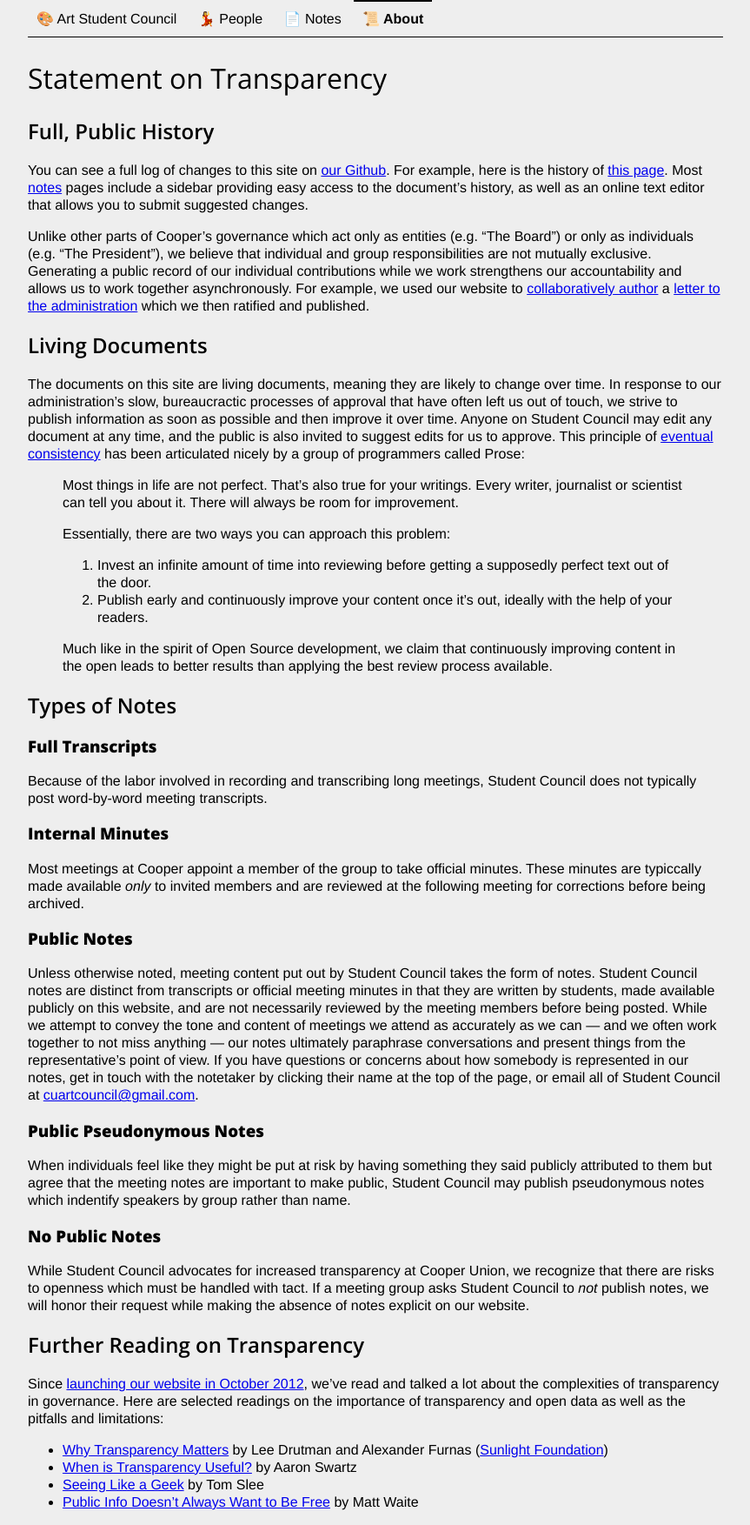
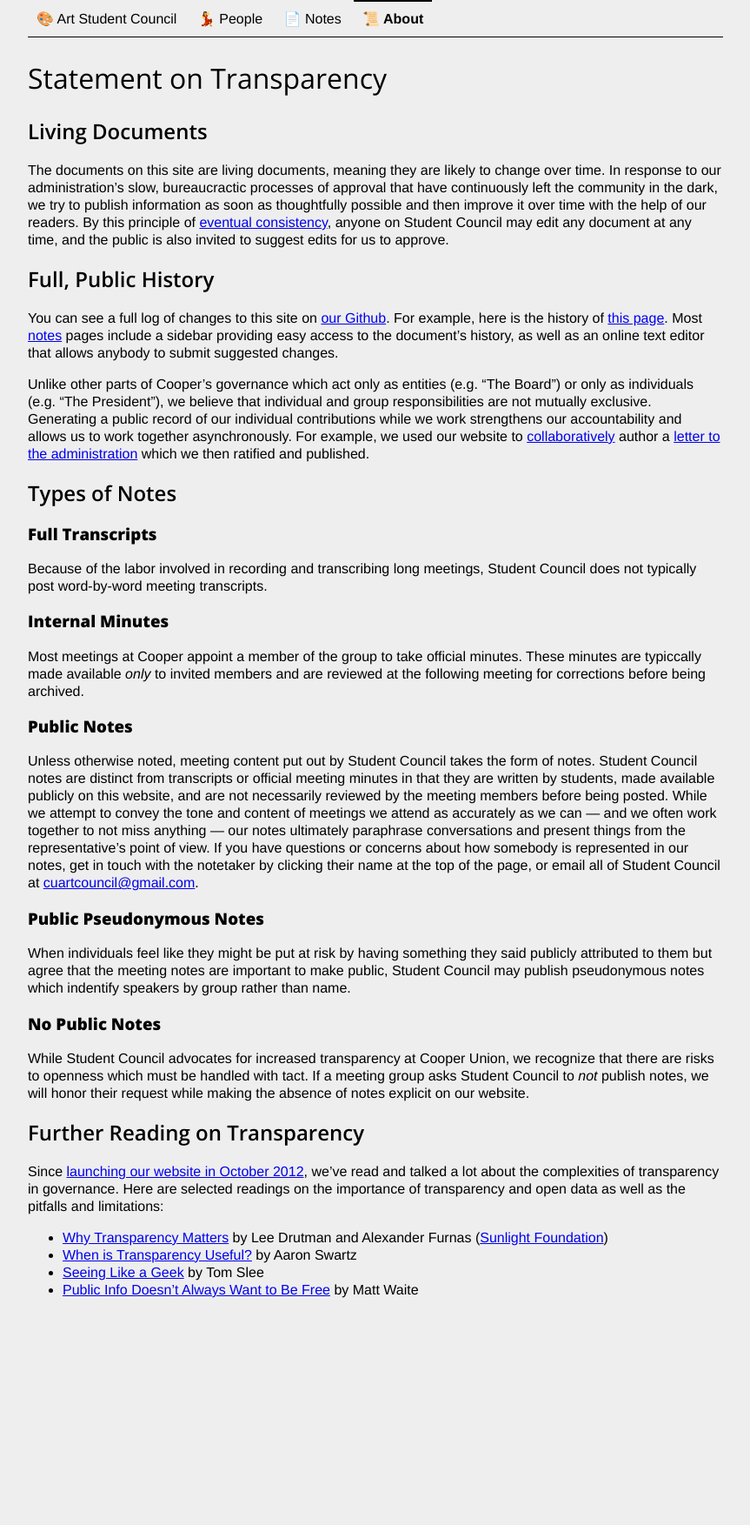
Before and after one commit to CooperASC/cooperasc.github.com, a Jekyll site: the page built from _posts/about/0100-01-01-transparency.md, in a window 1280 px wide. Shown: the whole page at 87% size, without its empty margins (208-1071 px from the left). Built offline with Jekyll 4.4.1, drawn with Linux system fonts in a browser that asks for light colours; after the commit the page ends 1509 px from its top, so only the background shows below that.

Commit message:
editing, moving things around

```diff
--- a/_posts/about/0100-01-01-transparency.md
+++ b/_posts/about/0100-01-01-transparency.md
@@ -7,24 +7,15 @@ permalink: /about/transparency/
 filepath: _posts/about/0100-01-01-transparency.md
 ---
 
+## Living Documents
+
+The documents on this site are living documents, meaning they are likely to change over time. In response to our administration's slow, bureaucractic processes of approval that have continuously left the community in the dark, we try to publish information as soon as thoughtfully possible and then improve it over time with the help of our readers. By this principle of [eventual consistency](http://prose.io/help/eventually-consistent.html), anyone on Student Council may edit any document at any time, and the public is also invited to suggest edits for us to approve.
+
 ## Full, Public History
 
-You can see a full log of changes to this site on [our Github](https://github.com/CooperASC/cooperasc.github.com/commits/master). For example, here is the history of [this page](https://github.com/CooperASC/cooperasc.github.com/commits/master/_posts/about/0100-01-01-transparency.md). Most [notes](/notes) pages include a sidebar providing easy access to the document's history, as well as an online text editor that allows you to submit suggested changes.
+You can see a full log of changes to this site on [our Github](https://github.com/CooperASC/cooperasc.github.com/commits/master). For example, here is the history of [this page](https://github.com/CooperASC/cooperasc.github.com/commits/master/_posts/about/0100-01-01-transparency.md). Most [notes](/notes) pages include a sidebar providing easy access to the document's history, as well as an online text editor that allows anybody to submit suggested changes.
 
-Unlike other parts of Cooper's governance which act only as entities (e.g. "The Board") or only as individuals (e.g. "The President"), we believe that individual and group responsibilities are not mutually exclusive. Generating a public record of our individual contributions while we work strengthens our accountability and allows us to work together asynchronously. For example, we used our website to [collaboratively author](https://github.com/CooperASC/cooperasc.github.com/commits/master/_posts/notes/2013-02-13-bharucha-response.md) a [letter to the administration](http://cooperasc.github.com/notes/2013/02/13/bharucha-response/) which we then ratified and published.
-
-## Living Documents
-
-The documents on this site are living documents, meaning they are likely to change over time. In response to our administration's slow, bureaucractic processes of approval that have often left us out of touch, we strive to publish information as soon as possible and then improve it over time. Anyone on Student Council may edit any document at any time, and the public is also invited to suggest edits for us to approve. This principle of [eventual consistency](http://prose.io/help/eventually-consistent.html) has been articulated nicely by a group of programmers called Prose:
-
-> Most things in life are not perfect. That’s also true for your writings. Every writer, journalist or scientist can tell you about it. There will always be room for improvement.
-
-> Essentially, there are two ways you can approach this problem:
-
-> 1. Invest an infinite amount of time into reviewing before getting a supposedly perfect text out of the door.
-> 2. Publish early and continuously improve your content once it’s out, ideally with the help of your readers.
-
-> Much like in the spirit of Open Source development, we claim that continuously improving content in the open leads to better results than applying the best review process available.
+Unlike other parts of Cooper's governance which act only as entities (e.g. "The Board") or only as individuals (e.g. "The President"), we believe that individual and group responsibilities are not mutually exclusive. Generating a public record of our individual contributions while we work strengthens our accountability and allows us to work together asynchronously. For example, we used our website to [collaboratively](https://github.com/CooperASC/cooperasc.github.com/commits/master/_posts/notes/2013-02-13-bharucha-response.md) author a [letter to the administration](http://cooperasc.github.com/notes/2013/02/13/bharucha-response/) which we then ratified and published.
 
 ## Types of Notes
 
```
